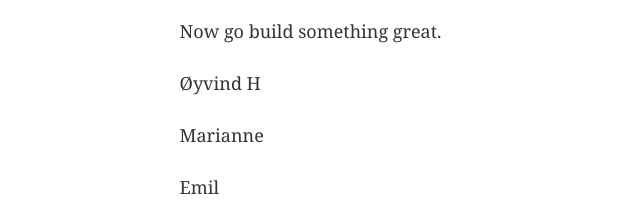
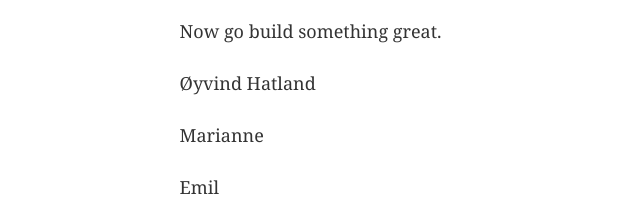
Before and after one commit to det-akadmeiske-kvarter/infoskjerm, a Gatsby site: page / in a window 1280 px wide. Shown: the part 228-451 px from the top of the page, 0-640 px from the left. Built offline with nearby package versions, Linux system fonts and the light colour scheme; Gatsby itself is replaced by a stand-in of ours.

Commit message:
Oppdaterte navnet mitt i index.js

```diff
--- a/src/pages/index.js
+++ b/src/pages/index.js
@@ -11,7 +11,7 @@ const IndexPage = () => (
     <h1>Hi people</h1>
     <p>Welcome to your new Gatsby site.</p>
     <p>Now go build something great.</p>
-    <p>Øyvind H</p>
+    <p>Øyvind Hatland</p>
     <p>Marianne</p>
     <p>Emil</p>
     <p>Jørgen</p>
```
